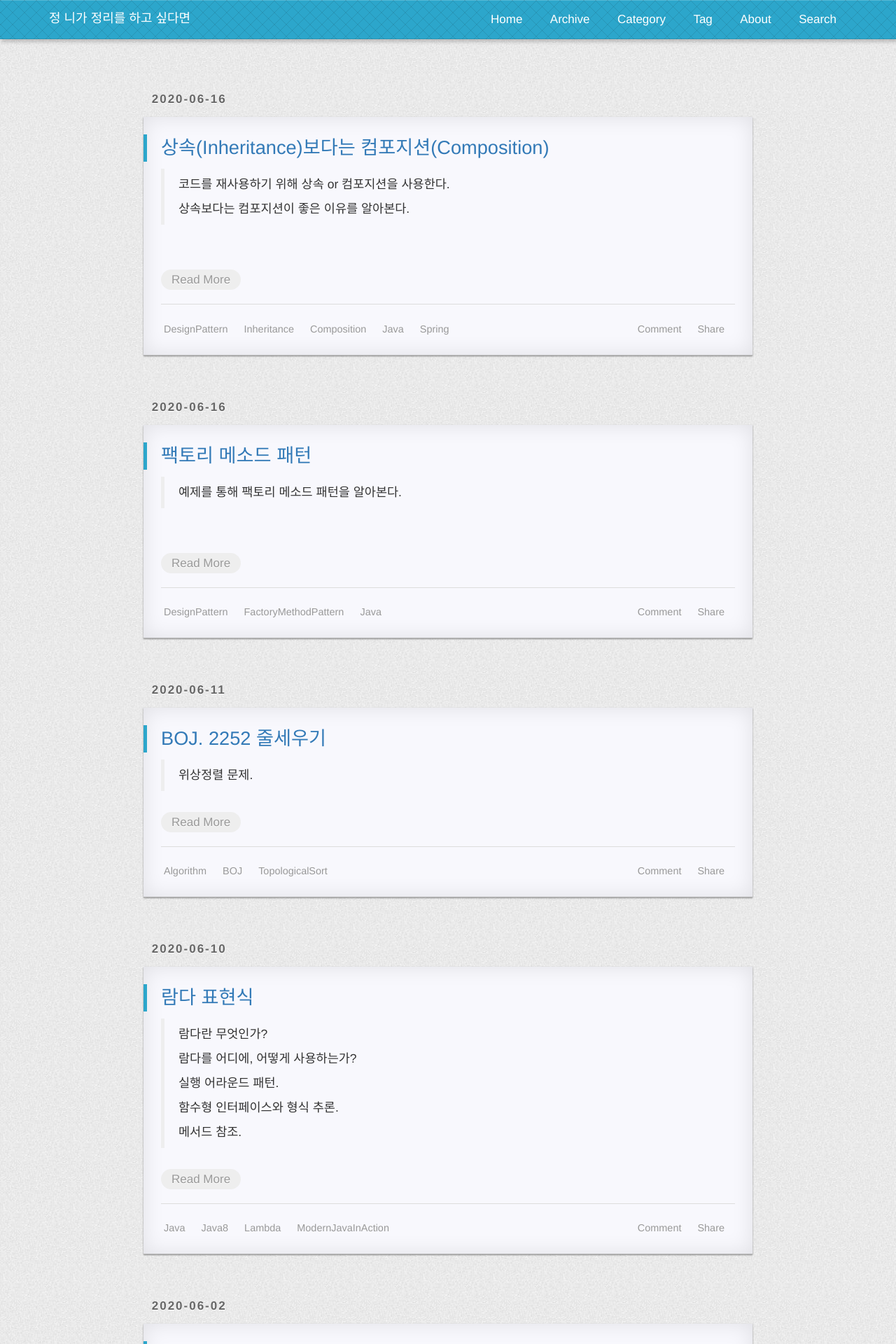
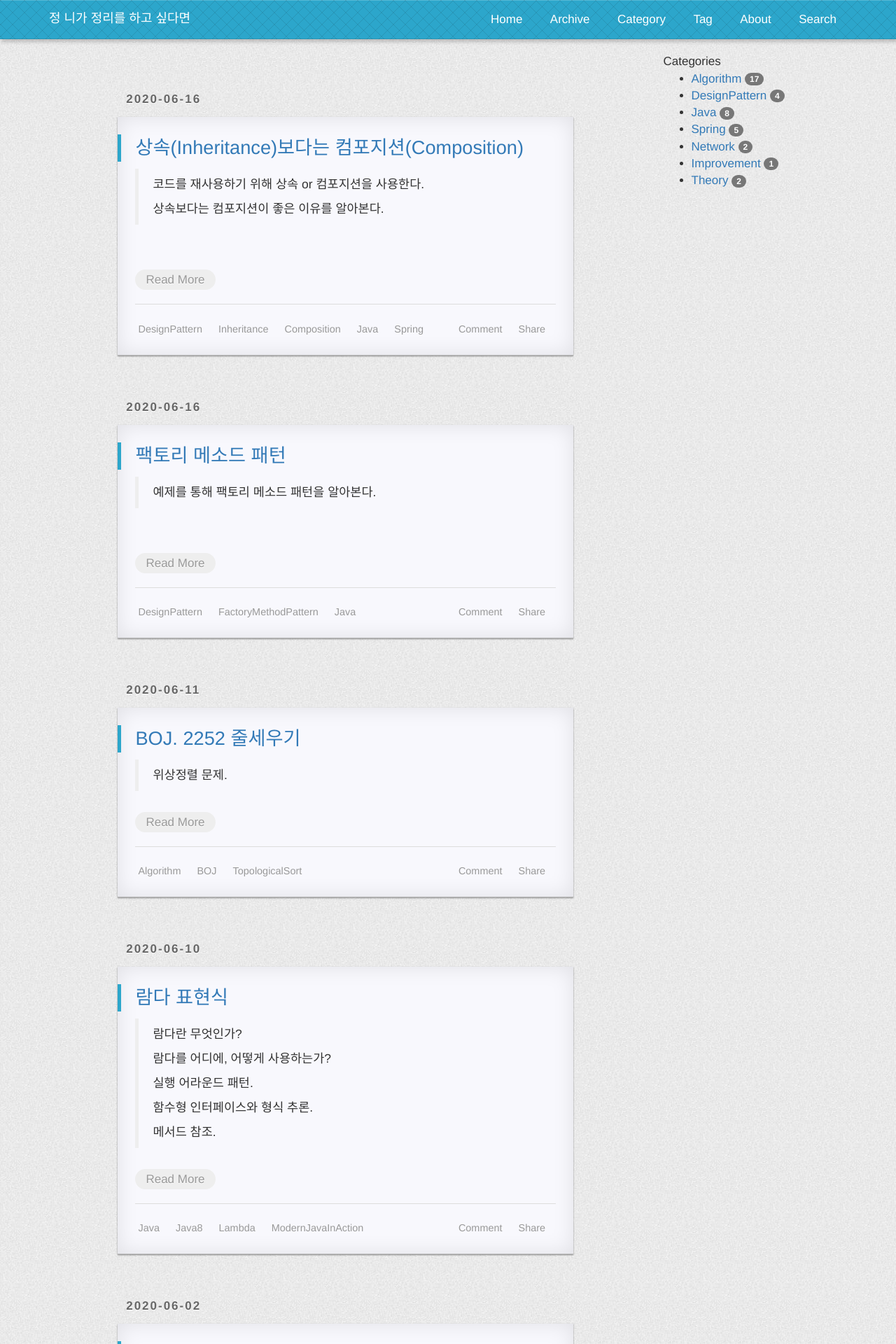
Before and after one commit to iyoungman/iyoungman.github.io, a Jekyll site: the page built from index.html, in a window 1280 px wide. Shown: the top 1920 px of the page at 70% size. Built offline with Jekyll 4.4.1, drawn with Linux system fonts in a browser that asks for light colours; nearby versions of some CDN libraries; some web fonts are replaced; the list of posts is cut into pages by our own code; comment, search, counter and statistics services are not loaded; a style sheet for code colours, icons or effects is not loaded.

Commit message:
Update index.html

```diff
--- a/index.html
+++ b/index.html
@@ -5,7 +5,7 @@
 <link rel="stylesheet" type="text/css" href="{{ '/static/css/article-list.css' | prepend: site.baseurl | prepend: site.url}}" />
 
 <div class="row">
-
+    <div class="content col-lg-9">
         <div class="row index">
             <div class="col-sm-10 col-sm-offset-1 col-lg-9 col-lg-offset-1_5">
                 <div>
@@ -55,6 +55,7 @@
                     </nav>
                 </div>
             </div>
+        </div>
 
         <div class="pad-min"></div>
     </div>
```
Lines whose indentation alone changed are shown as unchanged.
